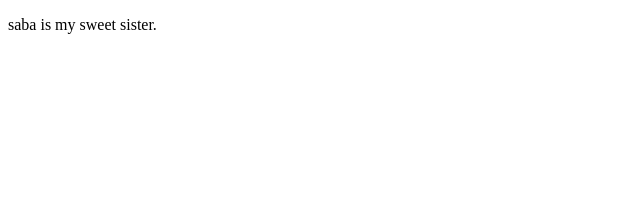
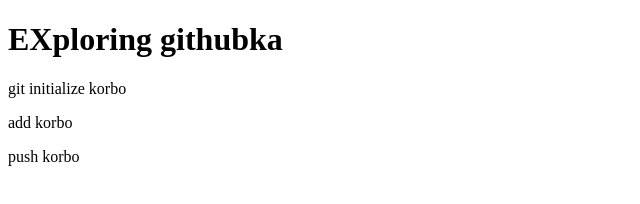
Before and after one commit to TajrianTuba/My-Second-Github, a plain HTML site: page index.html in a window 1280 px wide. Shown: the whole page, without its empty margins (0-640 px from the left). Drawn offline with Linux system fonts and the light colour scheme.

Commit message:
my first index html file

```diff
--- a/index.html
+++ b/index.html
@@ -7,6 +7,10 @@
     <title>For GitHub</title>
 </head>
 <body>
-    <p>saba is my sweet sister.</p>
+    <h1>EXploring githubka </h1>
+
+    <p>git initialize korbo</p>
+    <p>add korbo</p>
+    <p>push korbo</p>
 </body>
 </html>
```
